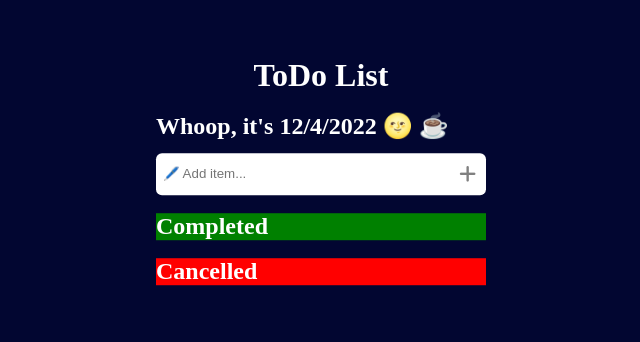
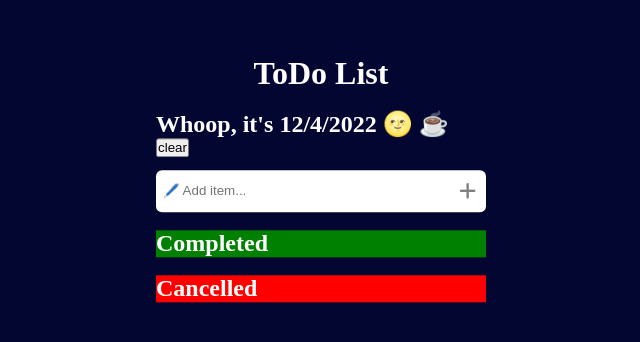
Before and after one commit to ChristapherAntony/To-do-list, a React (Create React App) app: page / in a window 1280 px wide. Shown: the top 342 px of the page, without its empty margins (319-959 px from the left). Built offline with nearby package versions, Linux system fonts and the light colour scheme.

Commit message:
clear button done

```diff
--- a/src/App.js
+++ b/src/App.js
@@ -14,11 +14,11 @@ function App() {
         </div>
         <div className="subHeading">
           <br />
-          <h2>Whoop, it's {(new Date()).toLocaleDateString()} 🌝 ☕ </h2>
+          <h2>Whoop, it's {(new Date()).toLocaleDateString()} 🌝 ☕ </h2><button  onClick={()=>{setToDos([])}}>clear</button>
         </div>
         <div className="input">
           <input value={toDo} onChange={(e) => setToDo(e.target.value)} type="text" placeholder="🖊️ Add item..." />
-          <i onClick={() => setToDos([...toDos, { id: Date.now(), text: toDo, status: false, del: false }])} className="fas fa-plus"></i>
+          <i onClick={() => {setToDos([...toDos, { id: Date.now(), text: toDo, status: false, del: false }]);setToDo("")}} className="fas fa-plus"></i>
         </div>
         <div className="todos">
           {toDos.map((obj) => {
@@ -63,8 +63,8 @@ function App() {
 
       </div>
       {/* Completed tasks */}
+
       <div>
-
         <div className="subHeading">
           <br />
           <h2 style={{ backgroundColor: "green" }}>Completed </h2>
```
